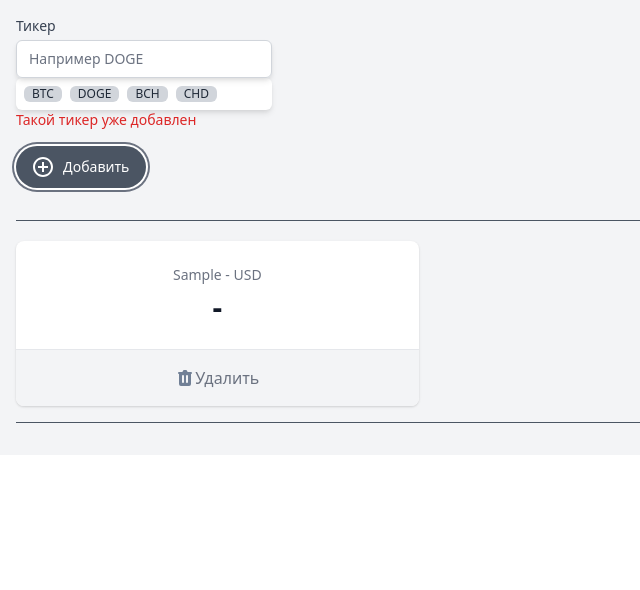
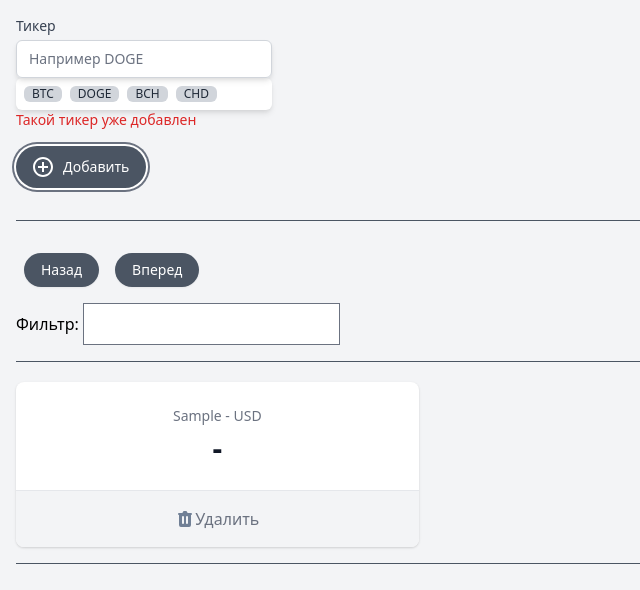
Before and after one commit to pkv1979/cryptonomicon, a Vue app: page / in a window 1280 px wide. Both pictures are taken after typing "Sample" into the empty fields and a click on the button "Добавить". Shown: the top 590 px of the page, without its empty margins (0-640 px from the left). Built offline with nearby package versions, Linux system fonts and the light colour scheme.

Commit message:
Добавление пагинации и фильтра (начало)

```diff
--- a/src/App.vue
+++ b/src/App.vue
@@ -90,6 +90,26 @@
         </button>
       </section>
       <template v-if="tickers.length">
+        <hr class="w-full border-t border-gray-600 my-4" />
+        <div>
+          <button
+            type="button"
+            class="my-4 mx-2 inline-flex items-center py-2 px-4 border border-transparent shadow-sm text-sm leading-4 font-medium rounded-full text-white bg-gray-600 hover:bg-gray-700 transition-colors duration-300 focus:outline-none focus:ring-2 focus:ring-offset-2 focus:ring-gray-500"
+          >
+            Назад
+          </button>
+          <button
+            type="button"
+            class="my-4 mx-2 inline-flex items-center py-2 px-4 border border-transparent shadow-sm text-sm leading-4 font-medium rounded-full text-white bg-gray-600 hover:bg-gray-700 transition-colors duration-300 focus:outline-none focus:ring-2 focus:ring-offset-2 focus:ring-gray-500"
+            disabled
+          >
+            Вперед
+          </button>
+          <div>
+            Фильтр:
+            <input type="text" />
+          </div>
+        </div>
         <hr class="w-full border-t border-gray-600 my-4" />
         <dl class="mt-5 grid grid-cols-1 gap-5 sm:grid-cols-3">
           <div
```
